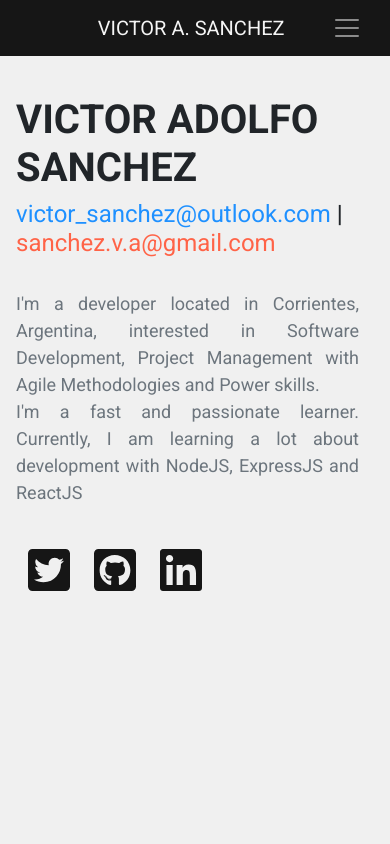
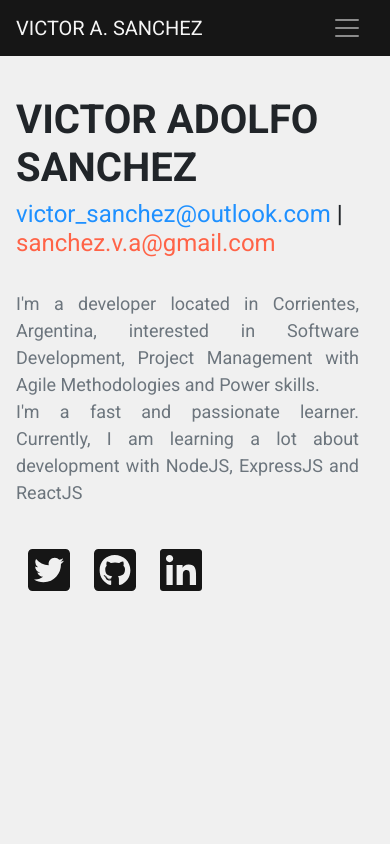
Before and after one commit to victorsnz/personal-webpage, a React (Create React App) app: page /resume in a window 390 px wide. Shown: the top 844 px of the page. Built offline with nearby package versions, Linux system fonts and the light colour scheme.

Commit message:
resume responsive fixed-ish

```diff
--- a/src/components/Resume/SideBar.js
+++ b/src/components/Resume/SideBar.js
@@ -24,7 +24,7 @@ class SideBar extends Component {
 
     render() {
         return(
-            <Navbar expand={"lg"}>
+            <Navbar expand={"md"}>
                 <Navbar.Brand id={"my-brand"}>
                     Victor A. Sanchez
                 </Navbar.Brand>
--- a/src/resume.css
+++ b/src/resume.css
@@ -2,6 +2,7 @@
 
 /* Sidebar */
 #sidebar-wrapper {
+  padding: 0 !important;
   background-color: var(--blacky);
 }
 
@@ -92,8 +93,6 @@
   background-image: var(--highlight-blue);
 }
 
-#sidebar-wrapper{ padding: 0 !important; }
-
 .scrollspy {
   padding: 0px;
 }
@@ -175,7 +174,13 @@
   color: var(--blacky);
 }
 
-
+@media only screen and (max-width: 767px) {
+#my-brand {
+    display: initial;
+    text-transform: uppercase;
+    color: whitesmoke;
+  }
+}
 @media only screen and (max-width: 600px) {
 /*Negrito: #0d0d0d;*/
 
@@ -211,13 +216,13 @@
     height:130px;
   }
 
-  #my-brand {
+  /* #my-brand {
     display: initial;
     width: 75%;
     text-transform: uppercase;
     color: whitesmoke;
     text-align: right;
-  }
+  } */
 
   .side-item {
     padding: 10px;
```
